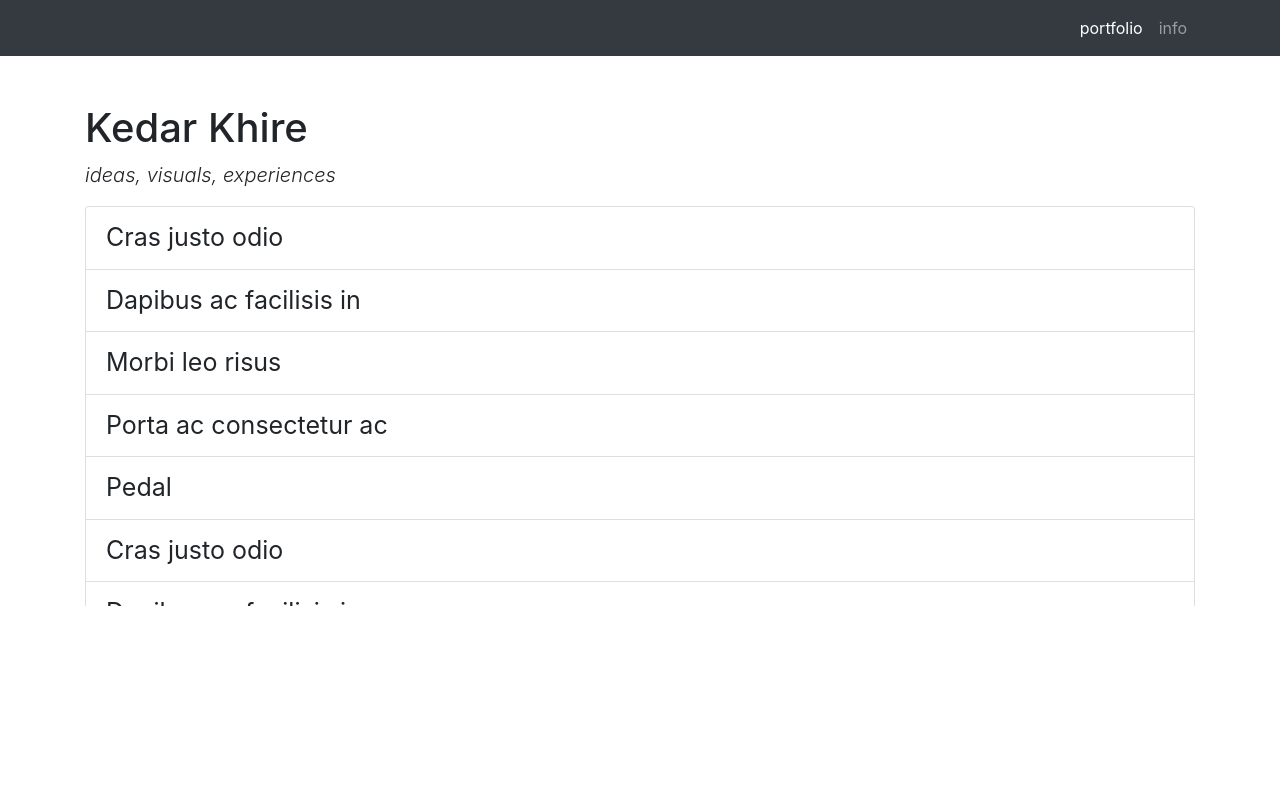
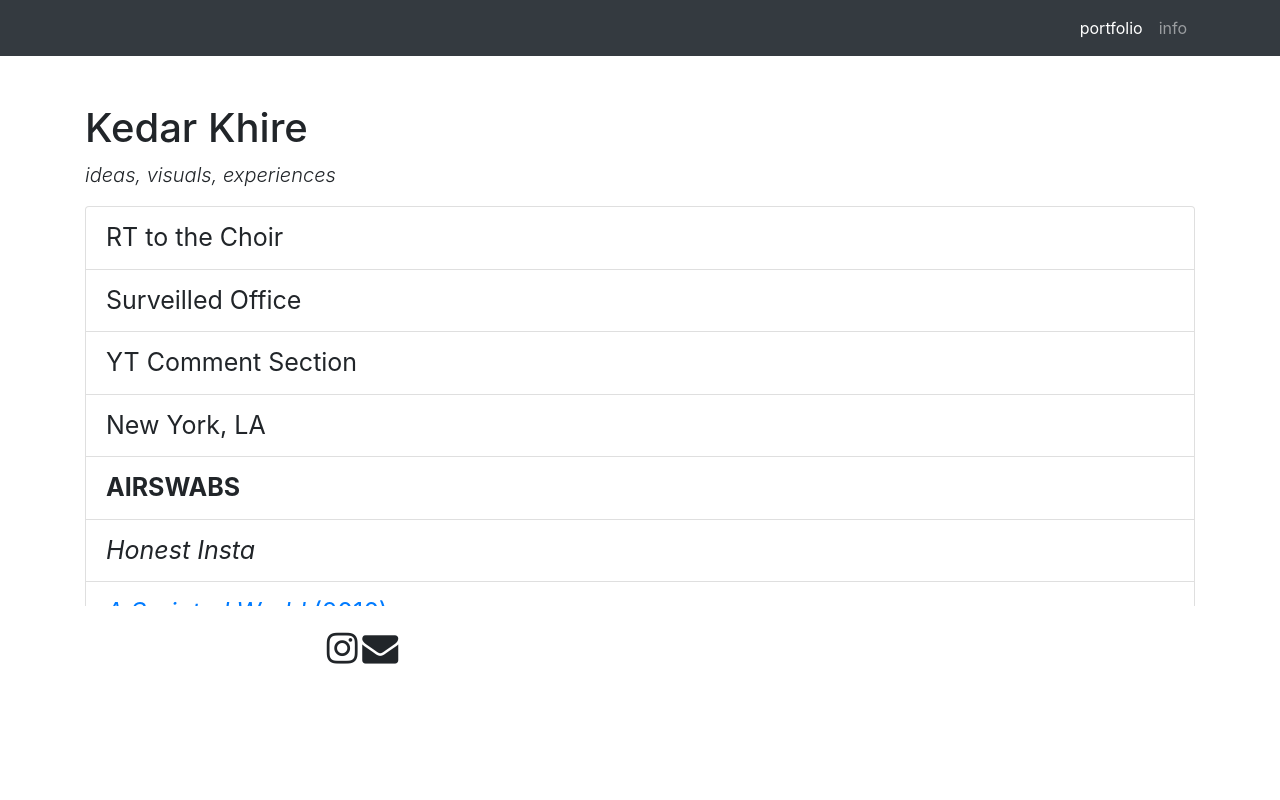
Before and after one commit to kedarkhire/kedar-site, a website: page index.html in a window 1280 px wide. Drawn offline with Linux system fonts and the light colour scheme.

Commit message:
index
Updates to the home page listings

```diff
--- a/index.html
+++ b/index.html
@@ -13,6 +13,7 @@
   <!-- Bootstrap core CSS -->
   <link href="vendor/bootstrap/css/bootstrap.min.css" rel="stylesheet">
   <link href="vendor/bootstrap/css/custom.css" rel="stylesheet">
+  <link rel="stylesheet" href="https://cdnjs.cloudflare.com/ajax/libs/font-awesome/4.7.0/css/font-awesome.min.css">
 </head>
 
 <body>
@@ -51,20 +52,24 @@
   <!-- posts -->
   <div class='container'>
     <div class='project'>
-    <ul class="list-group">
-      <li class="list-group-item">Cras justo odio</li>
-      <li class="list-group-item">Dapibus ac facilisis in</li>
-      <li class="list-group-item">Morbi leo risus</li>
-      <li class="list-group-item">Porta ac consectetur ac</li>
-      <li class="list-group-item">Pedal</li>
-      <li class="list-group-item">Cras justo odio</li>
-      <li class="list-group-item">Dapibus ac facilisis in</li>
-      <li class="list-group-item">Morbi leo risus</li>
-      <li class="list-group-item">Porta ac consectetur ac</li>
-      <li class="list-group-item">Pedal</li>
-    </ul>
+      <ul class="list-group">
+        <li class="list-group-item">RT to the Choir</li>
+        <li class="list-group-item">Surveilled Office</li>
+        <li class="list-group-item">YT Comment Section</li>
+        <li class="list-group-item">New York, LA</li>
+        <li class="list-group-item"><b>AIRSWABS</b></li>
+        <li class="list-group-item"><i>Honest Insta</i></li>
+        <li class="list-group-item"><a href='https://medium.com/voyageriii/a-scripted-world-b0e272726799' target="_blank"><i>A Scripted World</i> (2016)</a></li>
+      </ul>
+    </div>
+    <br>
+    <div='row'>
+      <div class='col-lg-6 text-center'>
+        <i class="fa fa-instagram" style="font-size:36px;"></i>
+        <i class="fa fa-envelope" style="font-size:36px;"></i>
+      </div>
+    </div>
   </div>
-</div>
 
   <!-- Bootstrap core JavaScript -->
   <script src="vendor/jquery/jquery.slim.min.js"></script>
--- a/package.json
+++ b/package.json
@@ -30,7 +30,8 @@
     },
     "dependencies": {
         "bootstrap": "4.3.1",
-        "jquery": "3.4.1"
+        "jquery": "3.4.1",
+        "material-design-icons": "^3.0.1"
     },
     "devDependencies": {
         "browser-sync": "2.26.7",
```
Also changed, not shown: 1 other file.
